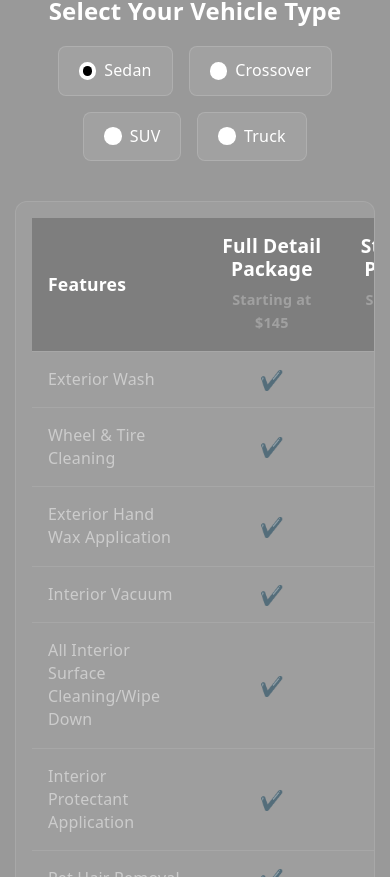
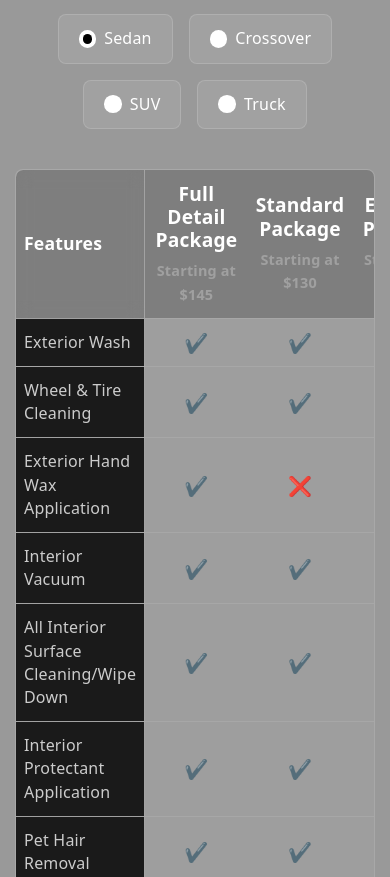
Before and after one commit to Caylor777/cay1or.dev, a React (Vite) app in the folder vite-project/: page /detail in a window 390 px wide. Shown: the part 1407-2284 px from the top of the page. Built offline with nearby package versions, Linux system fonts and the light colour scheme.

Commit message:
add mobile pricing table adjustments and update photography footer links

```diff
--- a/vite-project/src/css/detail.css
+++ b/vite-project/src/css/detail.css
@@ -322,3 +322,40 @@
   border-bottom: none;
   padding-top: 1.5rem;
 }
+
+/* Mobile Pricing Table Adjustments */
+@media (max-width: 768px) {
+  .pricing-section {
+    padding: 2rem 1rem;
+  }
+
+  .pricing-table-container {
+    padding: 0;
+    border-radius: 8px;
+  }
+
+  .pricing-table {
+    min-width: 500px;
+  }
+
+  .pricing-table th,
+  .pricing-table td {
+    padding: 0.75rem 0.5rem;
+  }
+
+  .feature-col,
+  .feature-name,
+  .pricing-table tfoot td:first-child {
+    position: sticky;
+    left: 0;
+    background-color: rgba(20, 20, 20, 0.95);
+    backdrop-filter: blur(8px);
+    -webkit-backdrop-filter: blur(8px);
+    z-index: 2;
+    border-right: 1px solid rgba(255, 255, 255, 0.1);
+  }
+
+  .feature-col {
+    z-index: 3;
+  }
+}
--- a/vite-project/src/css/photography.css
+++ b/vite-project/src/css/photography.css
@@ -206,6 +206,33 @@ body {
     transform: scale(1.1);
 }
 
+.yelpLink {
+    position: absolute;
+    right: 2rem;
+    display: flex;
+    align-items: center;
+    padding: 0.75rem 1.25rem;
+    background: rgba(255, 255, 255, 0.05);
+    border: 1px solid rgba(255, 255, 255, 0.1);
+    border-radius: 8px;
+    transition: all 0.3s ease;
+}
+
+.photographyFooter a:hover .yelpLink {
+    background: rgba(255, 255, 255, 0.1);
+    border-color: rgba(255, 255, 255, 0.2);
+}
+
+.yelpIcon {
+    height: 1.5rem;
+    width: auto;
+    transition: transform 0.3s ease;
+}
+
+.photographyFooter a:hover .yelpIcon {
+    transform: scale(1.1);
+}
+
 /* Responsive Design */
 @media (max-width: 768px) {
     .photographyTitle {
@@ -258,7 +285,8 @@ body {
         padding: 2rem 1.5rem;
     }
 
-    .instagramLink {
+    .instagramLink,
+    .yelpLink {
         position: relative;
         padding: 0.625rem 1rem;
             right: auto;
--- a/vite-project/src/pages/detail.tsx
+++ b/vite-project/src/pages/detail.tsx
@@ -238,13 +238,13 @@ function Detail() {
       )}
 
       <div className="photographyFooter">
-        <p>2026 cay1or.dev</p>
-
         <a href="https://www.yelp.com/biz/c-and-m-mobile-auto-detailing-jacksonville" target="_blank" rel="noopener noreferrer">
-          <div className="instagramLink">
-            <img className="instagramIcon" src={yelpIcon} alt="Yelp Icon" style={{ width: '5vw', height: '4vh' }}/>
+          <div className="yelpLink">
+            <img className="yelpIcon" src={yelpIcon} alt="Yelp Icon" />
           </div>
         </a>
+
+        <p>2026 cay1or.dev</p>
       </div>
     </div>
   );
--- a/vite-project/src/pages/photography.tsx
+++ b/vite-project/src/pages/photography.tsx
@@ -69,17 +69,15 @@ function Photography() {
         </div>
 
         <div className="photographyFooter">
+        <a href="https://www.instagram.com/cay1or/">
+          <div className="instagramLink">
+            <h3>@cay1or</h3>
+            <img className="instagramIcon" src={instagramIcon} alt="Instagram Icon"/>
+          </div>
+        </a>
+
         <p>2026 cay1or.dev</p>
-
-        <a href="https://www.instagram.com/cay1or/">
-
-        <div className="instagramLink">
-          <h3>@cay1or</h3>
-          <img className="instagramIcon" src={instagramIcon} alt="Instagram Icon"/>
-        </div></a>
-
-      </div>
-    </div>
+        </div>    </div>
   );
 }
 
```
